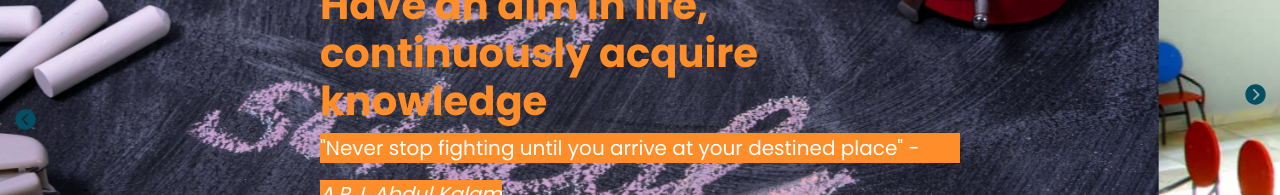
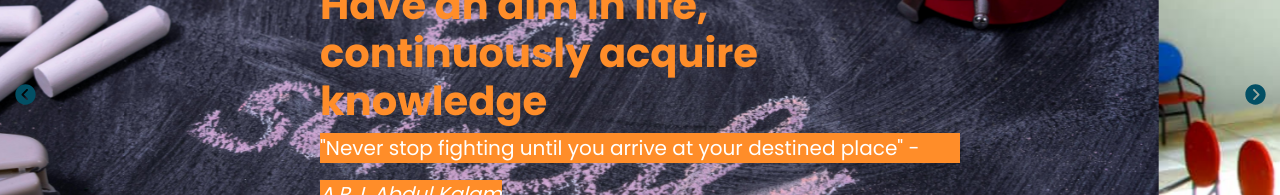
Before and after one commit to Ihsan-Ali-K/PexelSchool, a React (Vite) app: page / in a window 1280 px wide. Shown: the part 349-544 px from the top of the page. Built offline with nearby package versions, Linux system fonts and the light colour scheme.

Commit message:
changes in carousel

```diff
--- a/src/components/home/MainCarousel.jsx
+++ b/src/components/home/MainCarousel.jsx
@@ -68,7 +68,7 @@ const MainCarousel = () => {
     <div className='frame d-flex '>
 
       <div className="position-relative d-flex">
-        <div className='icon position-absolute top-50 start-0  z-index-1' onClick={handleLeftClick}>
+        <div className='icon position-absolute top-50 start-0  translate-middle-y z-index-1' onClick={handleLeftClick}>
 
           <IoIosArrowDropleftCircle
             size={25}
```
